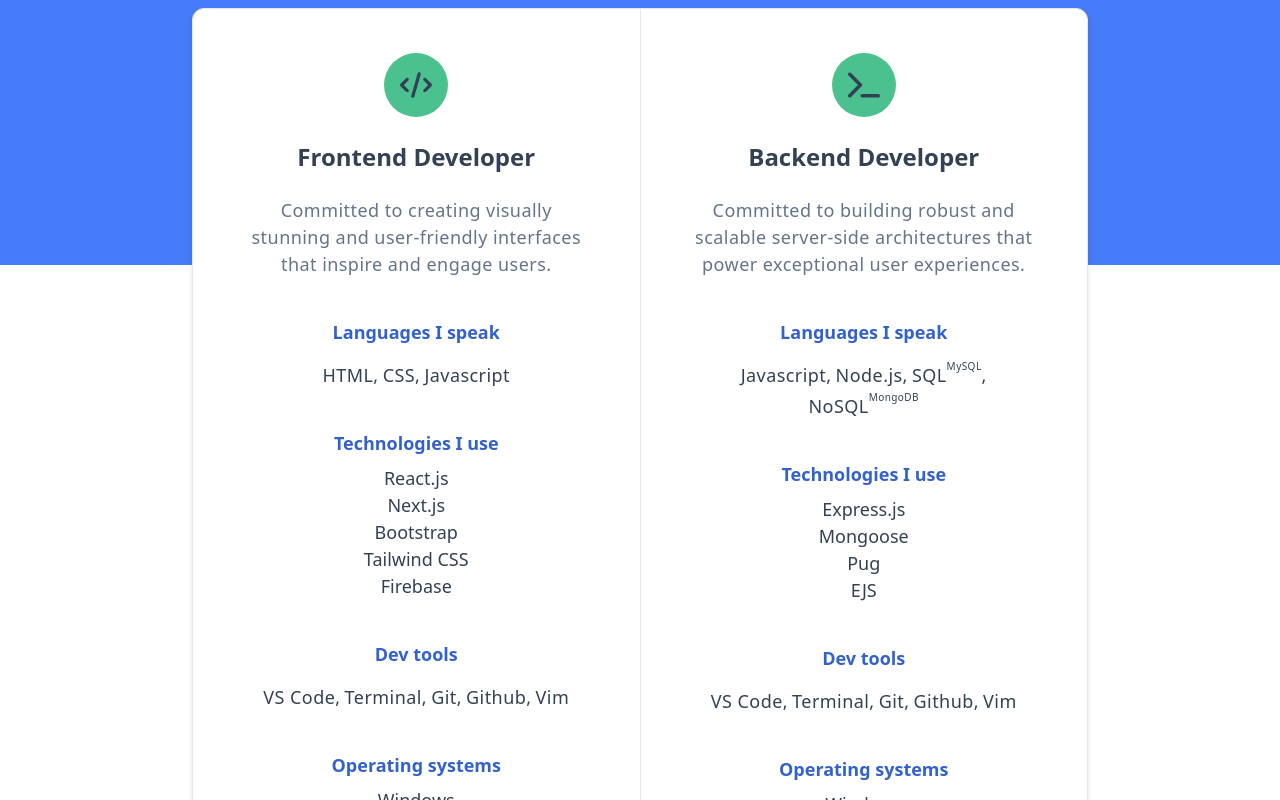
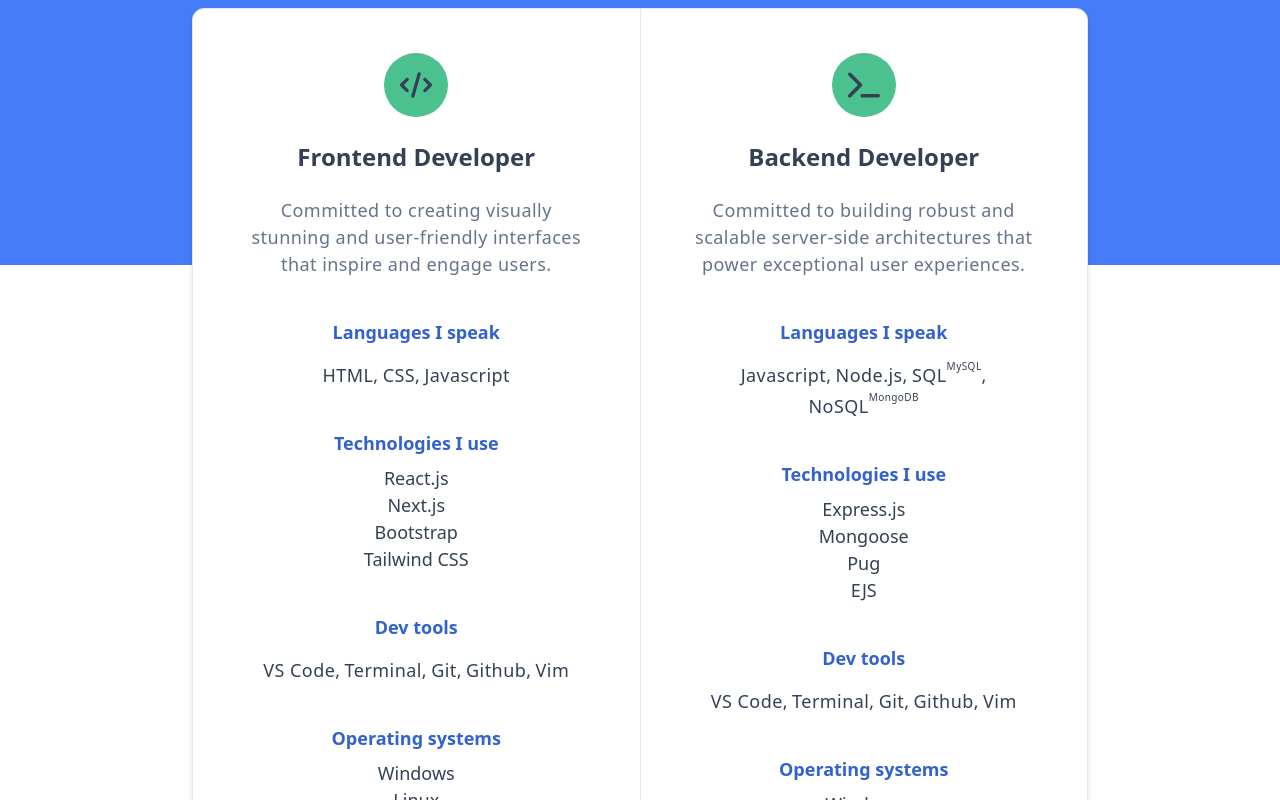
Before and after one commit to mushfiqRabbi/my-portfolio, a Next.js app: page / in a window 1280 px wide. Shown: the part 1447-2247 px from the top of the page. Built offline with nearby package versions, Linux system fonts and the light colour scheme.

Commit message:
2nd deploy

```diff
--- a/components/IntroSection.js
+++ b/components/IntroSection.js
@@ -19,7 +19,7 @@
         >
           I am a full-stack web developer with a background in computer science.
           I have a passion for creating visually appealing and dynamic user
-          interfaces using React.Also with my knowledge of back-end development
+          interfaces using React. Also with my knowledge of back-end development
           using Node.js and Express.js, I can build robust server-side logic and
           APIs. I am constantly learning and keeping up-to-date with the latest
           trends in web development.
--- a/components/SkillCards.js
+++ b/components/SkillCards.js
@@ -7,7 +7,7 @@
     bodyText:
       "Committed to creating visually stunning and user-friendly interfaces that inspire and engage users.",
     langList: ["HTML", "CSS", "Javascript"],
-    techList: ["React.js", "Next.js", "Bootstrap", "Tailwind CSS", "Firebase"],
+    techList: ["React.js", "Next.js", "Bootstrap", "Tailwind CSS"],
     devTools: ["VS Code", "Terminal", "Git", "Github", "Vim"],
     osList: ["Windows", "Linux"],
   },
```
